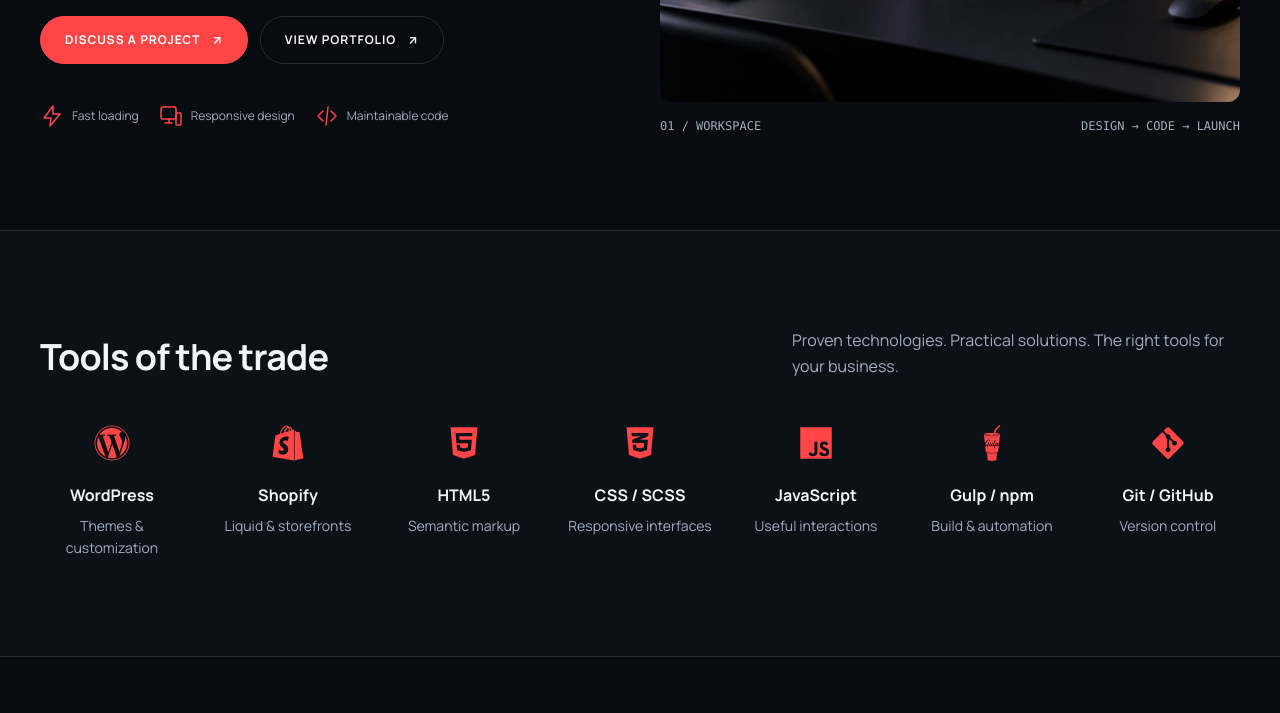
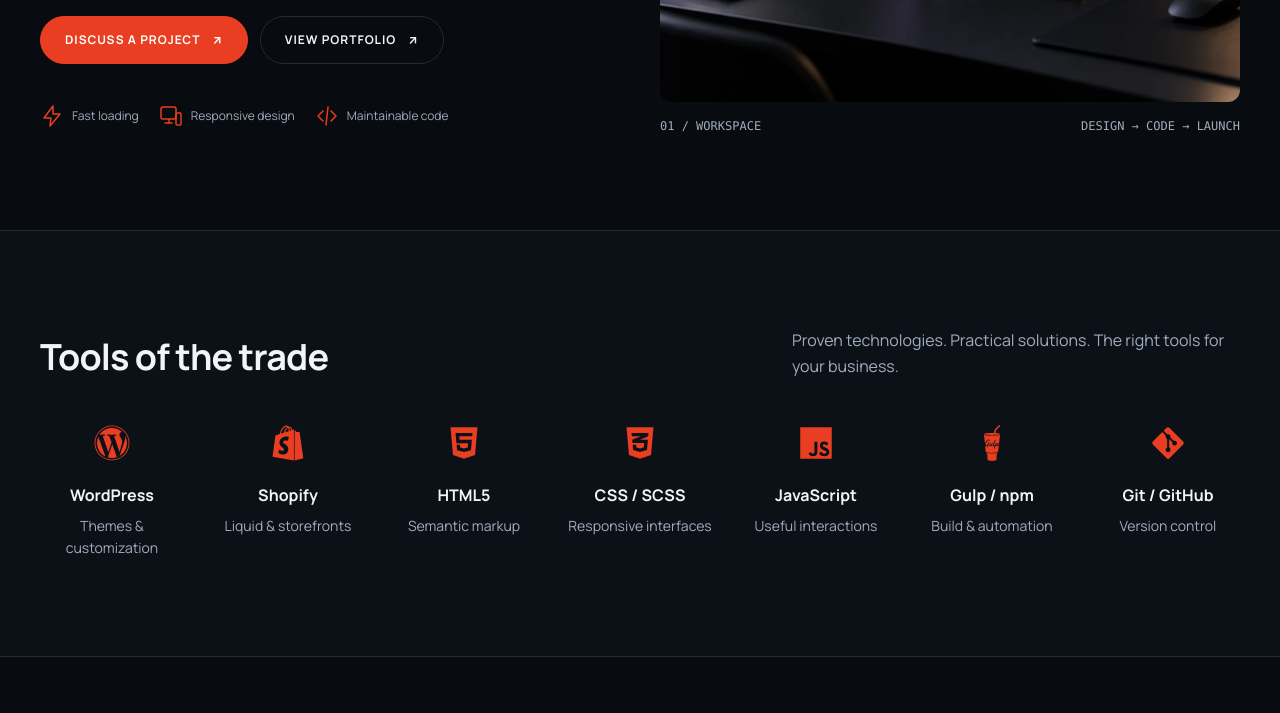
Before and after one commit to vevgeniy85/vevgeniy85.github.io, an Eleventy site: file src/pages.11ty.js in a window 1280 px wide. Shown: the part 462-1175 px from the top of the page. Built offline with nearby package versions, Linux system fonts and the light colour scheme; Eleventy itself is replaced by a stand-in of ours; files that its build step writes are made by us from their sources.

Commit message:
Sync accent palette and swatches through shared CSS variables

```diff
--- a/src/assets/theme.js
+++ b/src/assets/theme.js
@@ -8,9 +8,10 @@
   } catch { /* The picker still works when cookies are unavailable. */ }
   document.addEventListener('DOMContentLoaded', () => {
     const buttons = [...document.querySelectorAll('[data-accent-choice]')];
-    const defaults = { '#7dd3fc': 'blue', '#86efac': 'green', '#fde047': 'yellow', '#ff4545': 'red', '#a855f7': 'purple' };
     const update = () => {
-      const selected = root.dataset.uiAccent || defaults[getComputedStyle(root).getPropertyValue('--color-accent').trim().toLowerCase()];
+      const styles = getComputedStyle(root);
+      const accent = styles.getPropertyValue('--color-accent').trim().toLowerCase();
+      const selected = root.dataset.uiAccent || colors.find(color => styles.getPropertyValue(`--accent-${color}`).trim().toLowerCase() === accent);
       buttons.forEach(button => button.setAttribute('aria-pressed', String(button.dataset.accentChoice === selected)));
     };
     update();
--- a/src/styles.css
+++ b/src/styles.css
@@ -23,9 +23,16 @@
   --color-ink: #f1f4fa;
   --color-muted: #a0adbf;
   /* Change this one value to recolor the interface. */
-  --color-accent: #ff4545; /*#a855f7*/
+  --color-accent: var(--accent-red);
   --color-accent-hover: color-mix(in oklab, var(--color-accent) 75%, white);
   --font-sans: Manrope, ui-sans-serif, system-ui, -apple-system, "Segoe UI", sans-serif;
+}
+:root {
+  --accent-blue: #37c6f5;
+  --accent-green: #a5d549;
+  --accent-yellow: #ffd133;
+  --accent-red: #e93e21;
+  --accent-purple: #c762cb;
 }
 @layer base {
   html { scroll-behavior: smooth; color-scheme: dark; }
@@ -43,11 +50,11 @@
   input[aria-invalid="true"],textarea[aria-invalid="true"] { border-color: #ff7676; }
   textarea { resize: vertical; }
 }
-:root[data-ui-accent="blue"] { --color-accent: #7dd3fc; --color-on-accent: #080b0f; }
-:root[data-ui-accent="green"] { --color-accent: #86efac; --color-on-accent: #080b0f; }
-:root[data-ui-accent="yellow"] { --color-accent: #fde047; --color-on-accent: #080b0f; }
-:root[data-ui-accent="red"] { --color-accent: #ff4545; --color-on-accent: #080b0f; }
-:root[data-ui-accent="purple"] { --color-accent: #a855f7; --color-on-accent: #080b0f; }
+:root[data-ui-accent="blue"] { --color-accent: var(--accent-blue); --color-on-accent: #080b0f; }
+:root[data-ui-accent="green"] { --color-accent: var(--accent-green); --color-on-accent: #080b0f; }
+:root[data-ui-accent="yellow"] { --color-accent: var(--accent-yellow); --color-on-accent: #080b0f; }
+:root[data-ui-accent="red"] { --color-accent: var(--accent-red); --color-on-accent: #080b0f; }
+:root[data-ui-accent="purple"] { --color-accent: var(--accent-purple); --color-on-accent: #080b0f; }
 @layer components {
   .wrap { @apply mx-auto w-full max-w-[1280px] px-6 lg:px-10; }
   .section { @apply py-16 lg:py-24; }
@@ -93,11 +100,11 @@
   .theme-swatch:hover { @apply border-muted; }
   .theme-swatch[aria-pressed="true"] { @apply border-ink; }
   .theme-swatch::before { content: ''; width: 24px; height: 24px; border-radius: 50%; }
-  .theme-swatch[data-accent-choice="blue"]::before { background: #7dd3fc; }
-  .theme-swatch[data-accent-choice="green"]::before { background: #86efac; }
-  .theme-swatch[data-accent-choice="yellow"]::before { background: #fde047; }
-  .theme-swatch[data-accent-choice="red"]::before { background: #ff4545; }
-  .theme-swatch[data-accent-choice="purple"]::before { background: #a855f7; }
+  .theme-swatch[data-accent-choice="blue"]::before { background: var(--accent-blue); }
+  .theme-swatch[data-accent-choice="green"]::before { background: var(--accent-green); }
+  .theme-swatch[data-accent-choice="yellow"]::before { background: var(--accent-yellow); }
+  .theme-swatch[data-accent-choice="red"]::before { background: var(--accent-red); }
+  .theme-swatch[data-accent-choice="purple"]::before { background: var(--accent-purple); }
 }
 @media (prefers-reduced-motion: reduce) {
   html { scroll-behavior: auto; }
```
